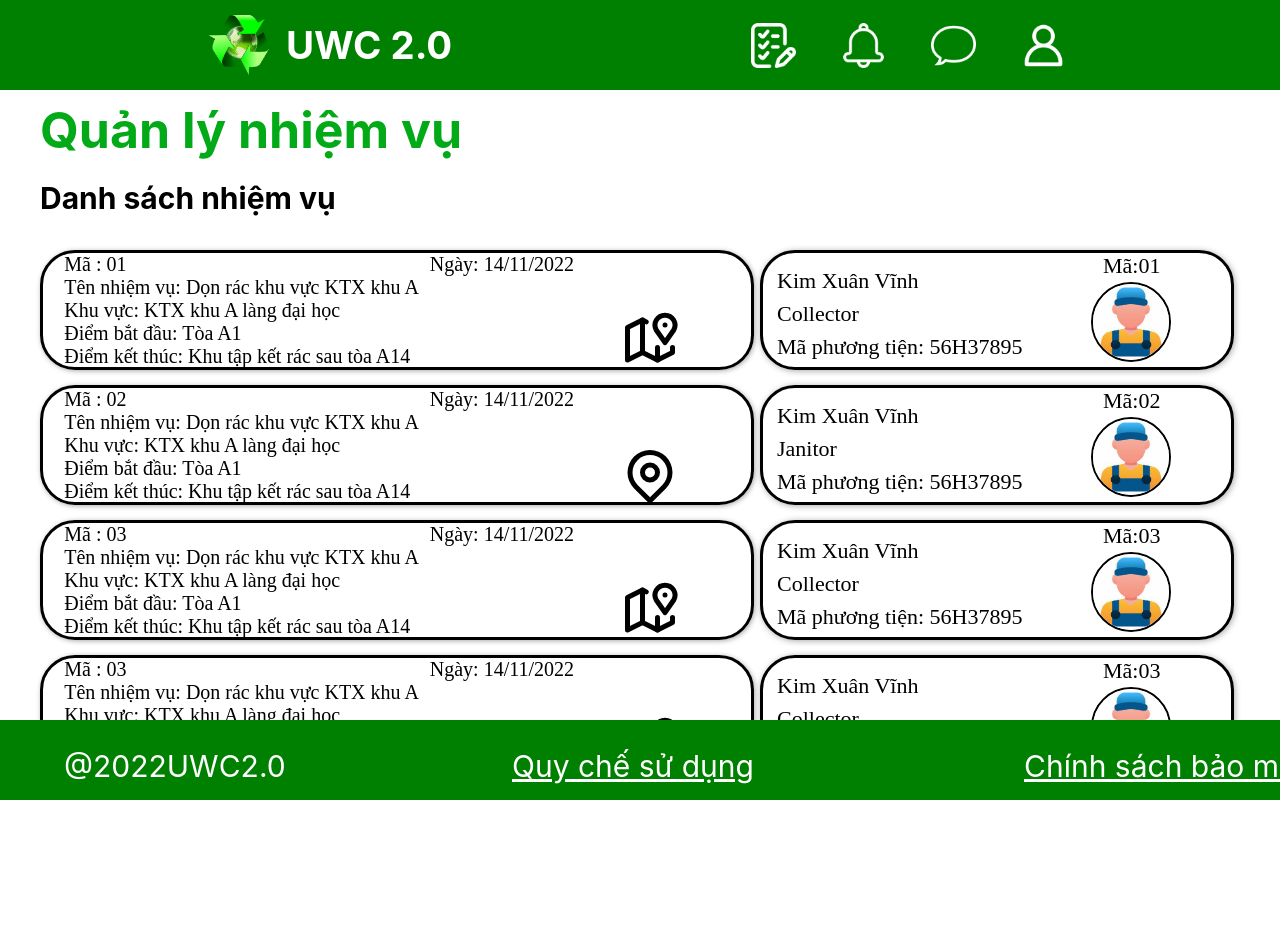
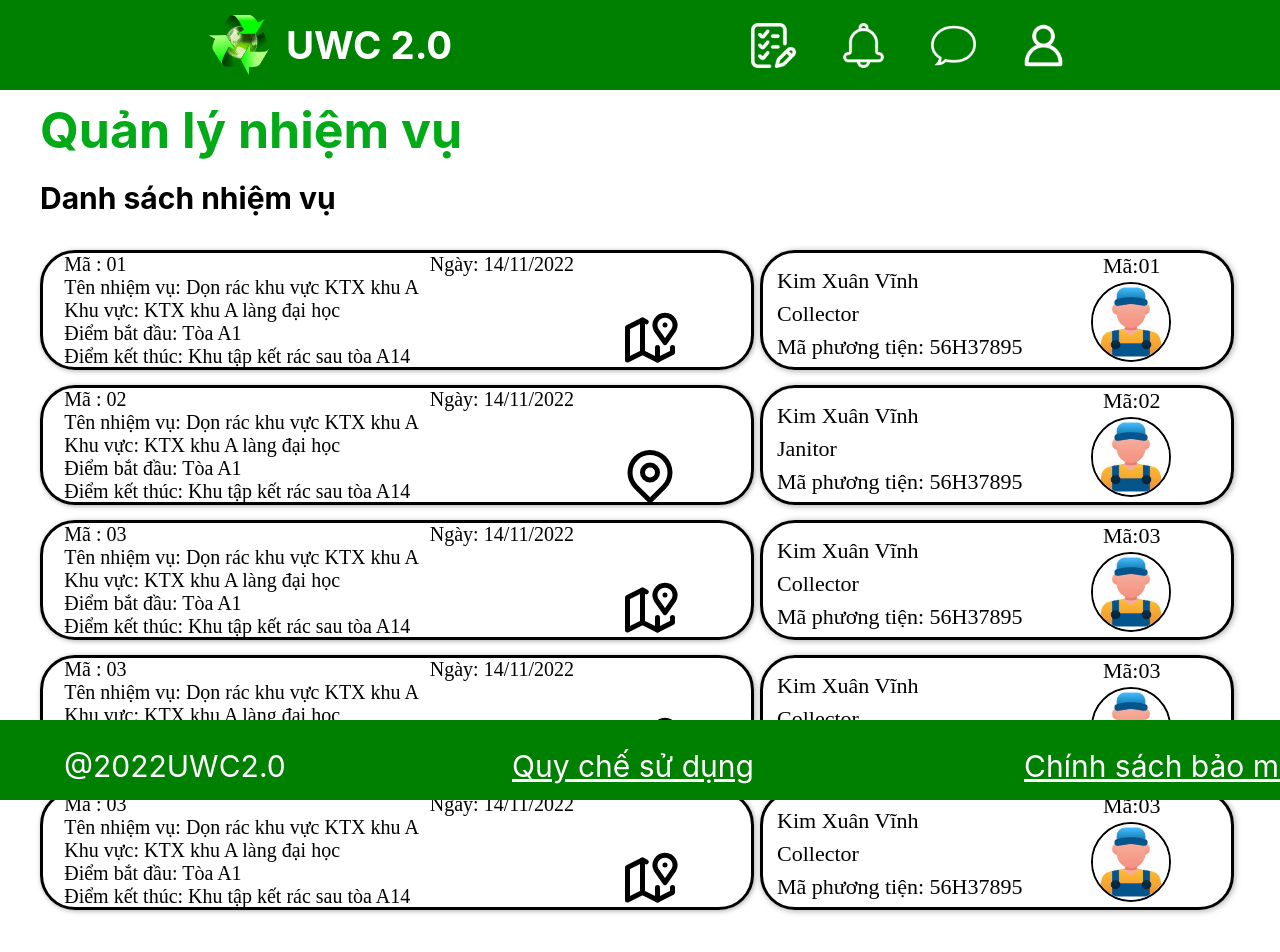
Before and after one commit to vinhkim1409/UWC_2.0, a React (Create React App) app in the folder website/: page / in a window 1280 px wide. Shown: the top 952 px of the page. Before the commit the page ends 800 px from the top, so only its background shows below. Built offline with nearby package versions, Linux system fonts and the light colour scheme.

Commit message:
Add files via upload
Signed-off-by: vinhkim1409 <80050330+vinhkim1409@users.noreply.github.com>

```diff
--- a/website/src/layouts/Task/TaskPage/Task.js
+++ b/website/src/layouts/Task/TaskPage/Task.js
@@ -49,11 +49,24 @@ const Task=[{
     StaffID:'03',
     position:'Collector',
     vehicle:'56H37895',
+},
+{
+    TaskID:'03',
+    Name:"Dọn rác khu vực KTX khu A",
+    Area:'KTX khu A làng đại học',
+    Start:'Tòa A1',
+    End:'Khu tập kết rác sau tòa A14',
+    Date:'14/11/2022',
+    StaffName:'Kim Xuân Vĩnh',
+    StaffID:'03',
+    position:'Collector',
+    vehicle:'56H37895',
 }
+
 ]
 function TaskPage() {
     let body=(
-        <div>
+        <div >
             {Task.map(task=>(
                 <TaskItem Task={task}/>
             ))}
@@ -62,9 +75,14 @@ function TaskPage() {
     return (
         <>
            <div className={styles.main}>
-           <h3>Quản lý nhiệm vụ</h3>
-           <div className={styles.textDanhsach}>Danh sách nhiệm vụ</div>
-           {body}
+             <h3>Quản lý nhiệm vụ</h3>
+             <div className={styles.textDanhsach}>Danh sách nhiệm vụ
+
+              </div>
+              {body}
+
+
+
            </div>
 
         </>
--- a/website/src/layouts/Task/TaskPage/styles.module.scss
+++ b/website/src/layouts/Task/TaskPage/styles.module.scss
@@ -19,6 +19,8 @@
   justify-content: center;
   max-width: 1200px;
   margin: 10px auto;
+  margin-bottom: 70px;
+
   }
   h3
   {
@@ -41,7 +43,15 @@
         font-weight: 700;
         margin-bottom: 30px;
     }
+   .khung
+   {
 
+        width: 1200px;
+        height: 40px;
+        font-size: 30px;
+        font-weight: 700;
+        margin-bottom: 200px;
+   }
 
 
   .footer {
```
